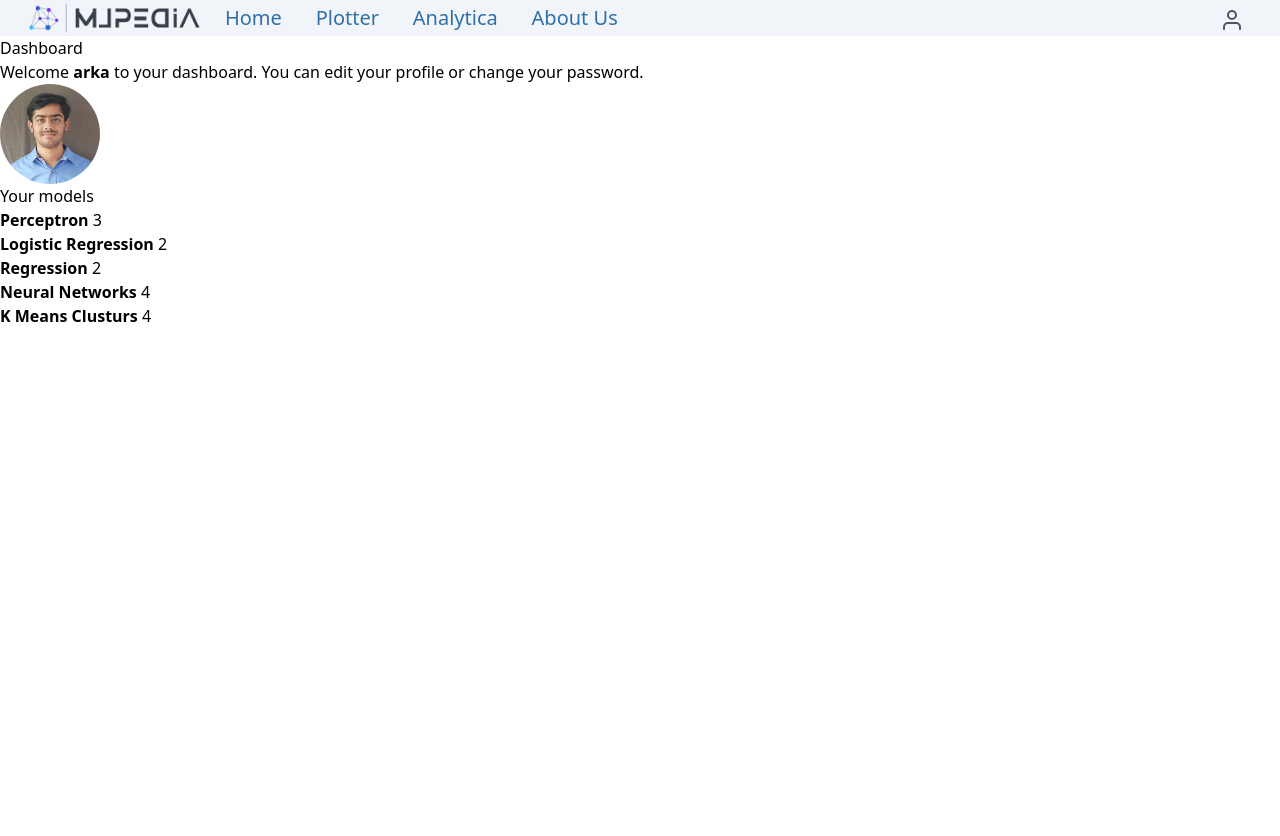
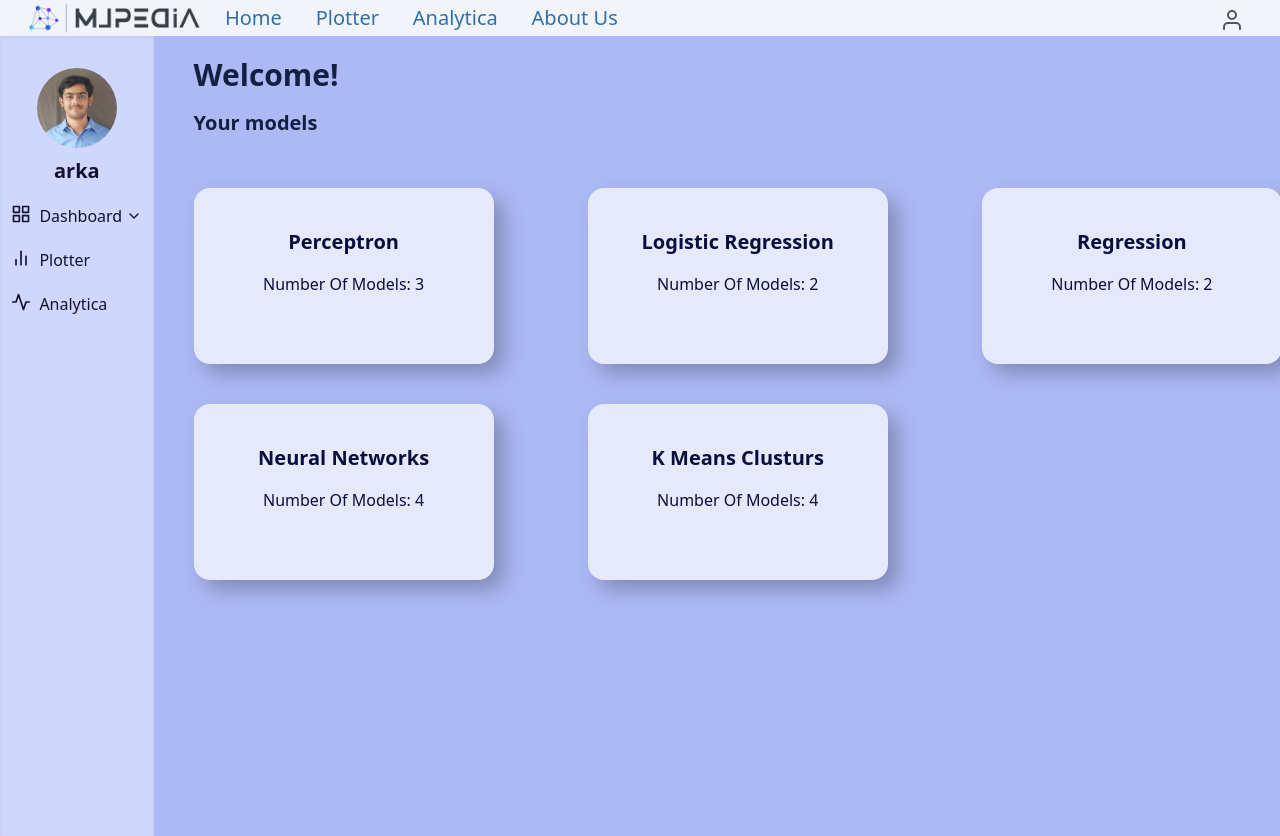
Before and after one commit to ArkadebMisra/MLPedia, a Django app: page /account/ in a window 1280 px wide. Before the commit the page ends 322 px from the top, so only its background shows below. Run offline with Django 4.2, Linux system fonts and the light colour scheme; a user stored in the database is signed in; data comes from the database, SQL or seed files in the repository; some libraries are stand-ins or nearby versions.

Commit message:
dashboard

```diff
--- a/account/templates/account/dashboard.html
+++ b/account/templates/account/dashboard.html
@@ -1,17 +1,139 @@
 {% extends "base.html" %}
-{% block title %}Dashboard{% endblock %}
+{% load static %}
 {% block content %}
-    <h1>Dashboard</h1>
-    <p>Welcome <b>{{ user.username }}</b> to your dashboard. You can <a href="{% url "edit" %}">edit
-        your profile</a> or <a href="{% url "password_change" %}">change your
-        password</a>.
-    </p>
-    <img src="{{ user.profile.photo.url }}" style="border-radius: 50%; width: 100px; height: 100px;" >
-    <h1>Your models</h1>
-    <p><b><a href="{% url 'analytica:perceptron_models_list' %}">Perceptron</a></b>  {{ no_of_pc }}</p>
-    <p><b><a href="{% url 'analytica:logistic_regression_models_list' %}">Logistic Regression</a></b>  {{ no_of_lr }}</p>
-    <p><b><a href="{% url 'analytica:regression_models_list' %}">Regression</a></b>  {{ no_of_rg }}</p>
-    <p><b><a href="{% url 'analytica:neural_net_models_list' %}">Neural Networks</a></b>  {{ no_of_nn }}</p>
-    <p><b><a href="{% url 'analytica:k_means_models_list' %}">K Means Clusturs</a></b>  {{ no_of_km }}</p>
+    <div class="h-screen w-full flex">
+
+        <div class="h-auto w-[12%] bg-[#d0d7fc] shadow-inner">
+            <div class=" h-auto w-[12%] absolute flex flex-col items-center">
+
+                <img src="{{ user.profile.photo.url }}" class=" h-20 w-20 border-0 rounded-full relative top-8 " >
+                <div class=" text-[#121230] text-[20px] font-semibold h-10 relative top-10 ">{{ user.username }}</div>
+                <div class="relative top-12">
+                    <div class=" text-[#121230] hover:text-[#643ac5] flex cursor-pointer">
+                        <i data-feather="grid" class=" h-5 w-5 mr-2 cursor-pointer"></i>
+                        <div class=" text-base font-normal cursor-pointer">
+                            Dashboard
+
+                        </div>
+                        <i data-feather="chevron-down" class="h-4 w-4 ml-1 mt-1" id="menu_down"></i>
+                        <i data-feather="chevron-up" class="h-4 w-4 ml-1 mt-1 hidden" id="menu_up"></i>
+                    </div>
+                    <div class="cursor-pointer relative left-5 hidden text-sm" id="dashboard_menu">
+                        <a href="{% url "edit" %}">
+
+                            <div class="text-[#2b3168] hover:text-[#6f4eb6] mt-3 flex">
+                                <i data-feather="edit-2" class="h-3 w-3 mr-1 mt-1"></i>
+                                Edit Profile
+                            </div>
+                        </a>
+                        <a href="{% url "password_change" %}">
+
+                            <div class="text-[#2b3168] hover:text-[#6f4eb6] mt-3 flex">
+                                <i data-feather="edit-2" class="h-3 w-3 mr-1 mt-1"></i>
+                                Change Password
+                            </div>
+                        </a>
+
+                    </div>
+                    <div class=" text-base font-normal text-[#121230] hover:text-[#643ac5] flex cursor-pointer  mt-5">
+                        <i data-feather="bar-chart-2" class=" h-5 w-5 mr-2 cursor-pointer" ></i>
+                        <a href={% url 'plotter:plotter_index' %}>Plotter</a>
+
+                    </div>
+                    <div class=" text-base font-normal text-[#121230] hover:text-[#643ac5] flex cursor-pointer mt-5">
+                        <i data-feather="activity" class=" h-5 w-5 mr-2 cursor-pointer"></i>
+                        <a href={% url 'analytica:analytica_index' %}>Analytica</a>
+
+                    </div>
+                </div>
+            </div>
+        </div>
+        <div class=" h-auto w-[88%] bg-[#adb9f5] ">
+
+            <div class="absolute">
+
+
+                <div class=" text-[#132042] text-[30px] font-semibold mb-8 h-10 relative top-4 ml-10 " >
+                    Welcome!
+                </div>
+                <h1 class=" text-[#132042] text-[20px] font-semibold mb-10 h-10 ml-10 ">Your models</h1>
+                <div class=" grid grid-cols-3 gap-x-24 gap-y-10 ml-10">
+
+                    <div class="bg-[#e6e9fa] text-center h-44 w-[300px] rounded-2xl drop-shadow-[10px_10px_10px_rgba(0,0,0,0.25)]">
+                        <div class=" text-[#070f3d] mt-10 text-xl font-semibold">
+
+                            <a href="{% url 'analytica:perceptron_models_list' %}">Perceptron</a>
+                        </div>
+                        <div class=" text-[#070f3d] text-base font-medium mt-4">
+                            Number Of Models:
+                            {{ no_of_pc }}
+                        </div>
+                    </div>
+                    <div class="bg-[#e6e9fa] text-center h-44 w-[300px] rounded-2xl drop-shadow-[10px_10px_10px_rgba(0,0,0,0.25)]">
+                        <div class=" text-[#070f3d] mt-10 text-xl font-semibold">
+
+                            <a href="{% url 'analytica:logistic_regression_models_list' %}">Logistic Regression</a>
+                        </div>
+                        <div class=" text-[#070f3d] text-base font-medium mt-4">
+                            Number Of Models:
+                            {{ no_of_lr }}
+                        </div>
+                    </div>
+                    <div class="bg-[#e6e9fa] text-center h-44 w-[300px] rounded-2xl drop-shadow-[10px_10px_10px_rgba(0,0,0,0.25)]">
+                        <div class=" text-[#070f3d] mt-10 text-xl font-semibold">
+
+                            <a href="{% url 'analytica:regression_models_list' %}">Regression</a>
+                        </div>
+                        <div class=" text-[#070f3d] text-base font-medium mt-4">
+                            Number Of Models:
+                            {{ no_of_rg }}
+                        </div>
+                    </div>
+                    <div class="bg-[#e6e9fa] text-center h-44 w-[300px] rounded-2xl drop-shadow-[10px_10px_10px_rgba(0,0,0,0.25)]">
+                        <div class=" text-[#070f3d] mt-10 text-xl font-semibold">
+
+                            <a href="{% url 'analytica:neural_net_models_list' %}">Neural Networks</a>
+                        </div>
+                        <div class=" text-[#070f3d] text-base font-medium mt-4">
+                            Number Of Models:
+                            {{ no_of_nn }}
+                        </div>
+                    </div>
+                    <div class="bg-[#e6e9fa] text-center h-44 w-[300px] rounded-2xl drop-shadow-[10px_10px_10px_rgba(0,0,0,0.25)]">
+                        <div class=" text-[#070f3d] mt-10 text-xl font-semibold">
+
+                            <a href="{% url 'analytica:k_means_models_list' %}">K Means Clusturs</a>
+                        </div>
+                        <div class=" text-[#070f3d] text-base font-medium mt-4">
+                            Number Of Models:
+                            {{ no_of_km }}
+                        </div>
+                    </div>
+                </div>
+            </div>
+
+        </div>
+    </div>
+    <script>
+        feather.replace();
+    </script>
+    <script>
+        const menu_down = document.getElementById("menu_down");
+        const menu_up = document.getElementById("menu_up");
+        menu_down.onclick = function(){
+            const dashboard_menu = document.getElementById("dashboard_menu");
+            dashboard_menu.classList.remove("hidden");
+            menu_down.classList.add("hidden");
+            menu_up.classList.remove("hidden")
+
+        }
+        menu_up.onclick = function(){
+            const dashboard_menu = document.getElementById("dashboard_menu");
+            dashboard_menu.classList.add("hidden");
+            menu_down.classList.remove("hidden");
+            menu_up.classList.add("hidden")
+
+        }
+    </script>
 
 {% endblock %}
```
